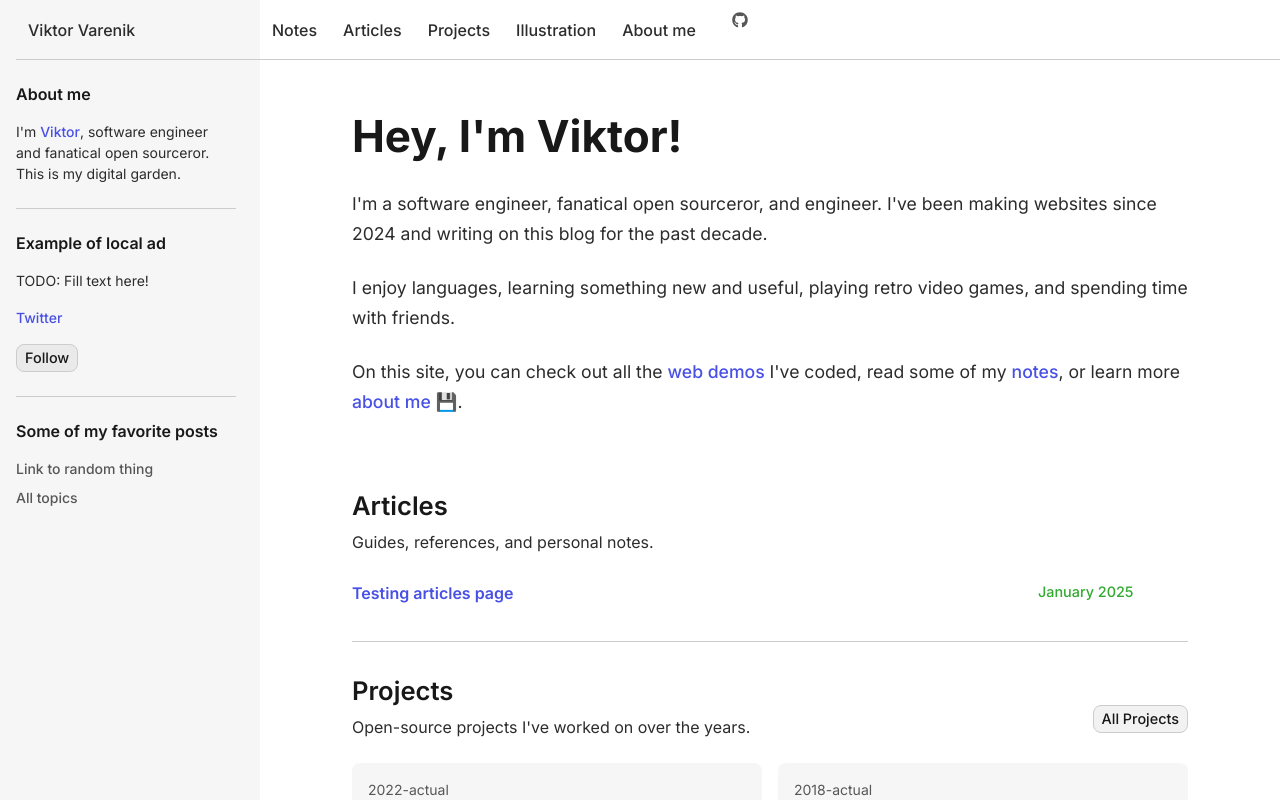
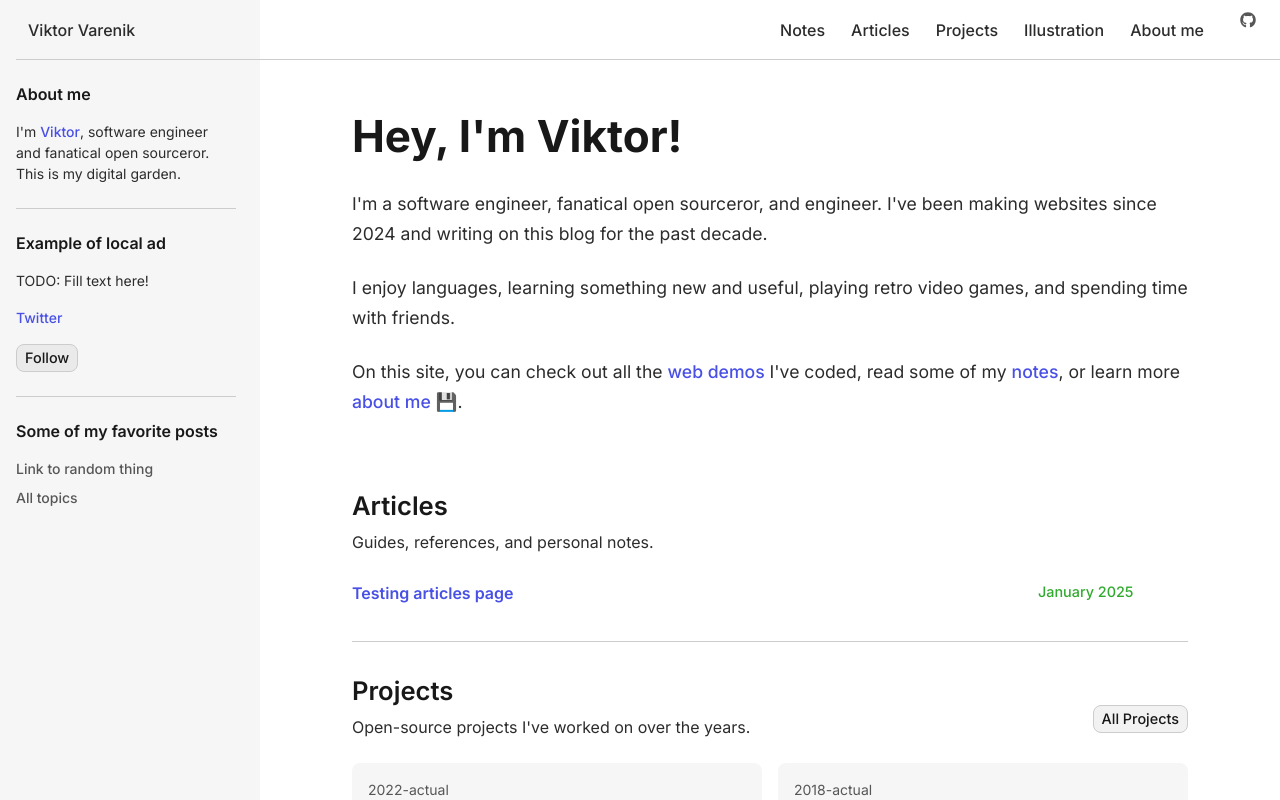
Before and after one commit to kotleni/kotleni.github.io, a React (Vite) app: page / in a window 1280 px wide. Shown: the top 800 px of the page. Built offline with nearby package versions, Linux system fonts and the light colour scheme.

Commit message:
fix: positioning header content on right side
Signed-off-by: Viktor Varenik <yavarenikya@gmail.com>

```diff
--- a/src/routes/App/App.scss
+++ b/src/routes/App/App.scss
@@ -376,7 +376,7 @@ a.navbar-title-link {
 .navbar-container {
   display: flex;
   align-items: center;
-  justify-content: space-between;
+  justify-content: right;
   height: var(--navbar-height);
   width: 100%;
 }
--- a/src/routes/App/index.tsx
+++ b/src/routes/App/index.tsx
@@ -5,7 +5,7 @@ export default function App() {
     return (
         <>
             <div className="layout">
-                <div className="navbar">
+                <header  className="navbar">
                     <div className="navbar-title">
                         <div className="navbar-title-content">
                             <a aria-current="page" className="navbar-title-link" href="/">
@@ -18,7 +18,7 @@ export default function App() {
                     </div>
                     <div className="navbar-wrapper">
                         <div className="navbar-container">
-                            <div className="navbar-section">
+                            <section className="navbar-section">
                                 <nav className="navbar-menu nav-items">
                                     <a href="/notes">Notes</a>
                                     <a href="/blog">Articles</a>
@@ -33,10 +33,10 @@ export default function App() {
                                             <FaGithub />
                                         </span></a>
                                 </nav>
-                            </div>
+                            </section>
                         </div>
                     </div>
-                </div>
+                </header>
                 <aside className="sidebar">
                     <div className="sidebar-wrapper">
                         <div className="sidebar-title">
```
